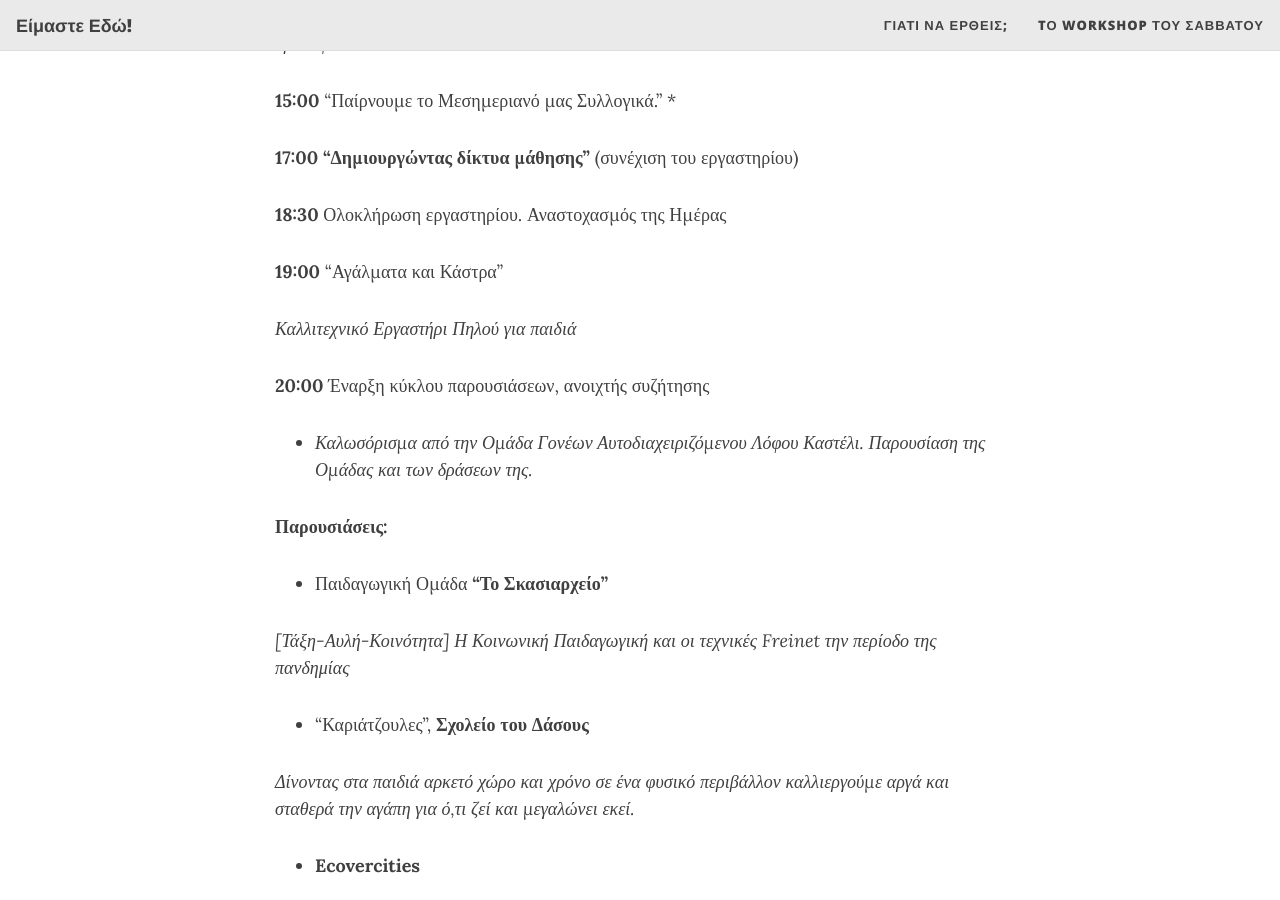
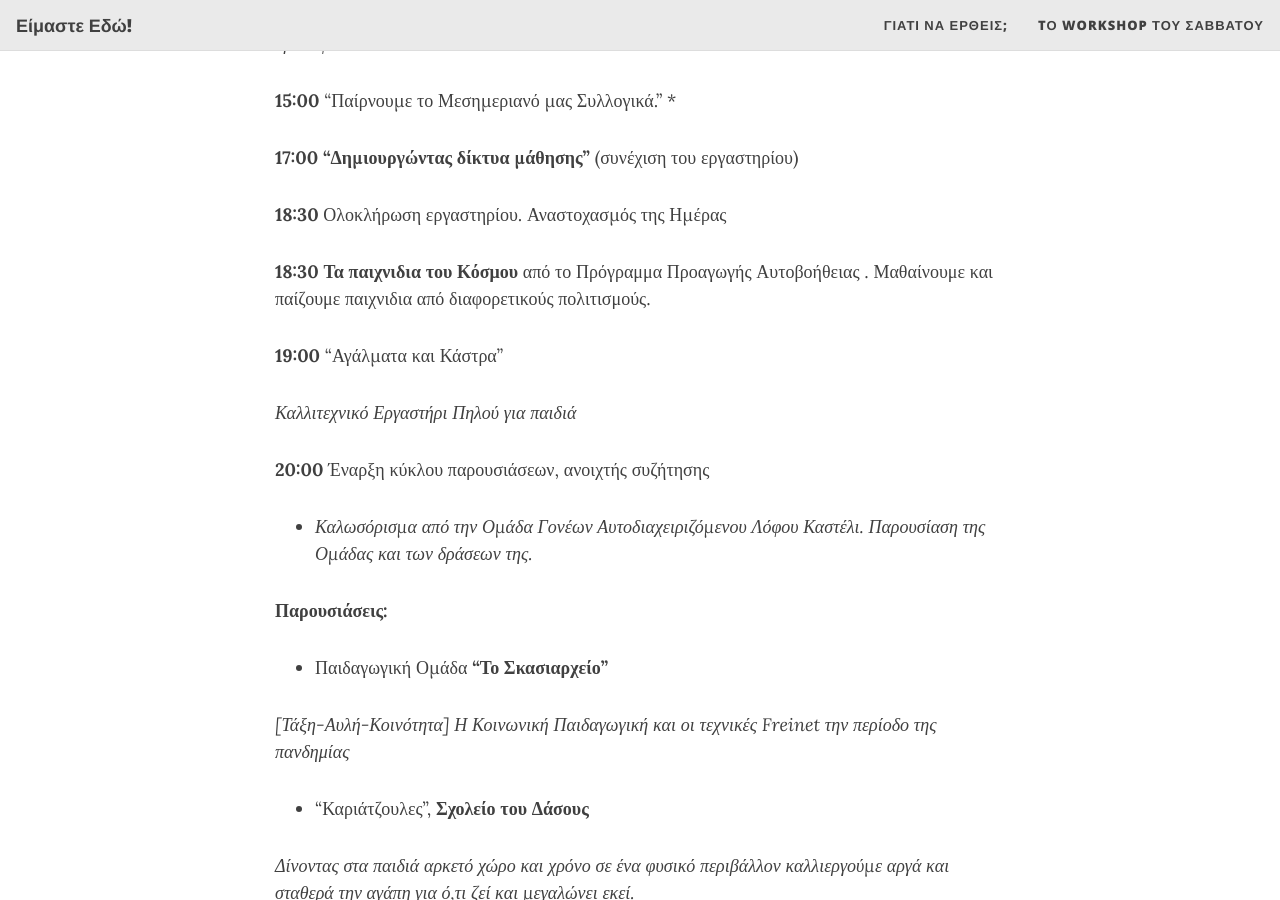
Before and after one commit to Trihmero/sch, a Jekyll site: the page built from _posts/2022-07-01-sch.md, in a window 1280 px wide and 900 px high, scrolled down 1181 px. Built offline with Jekyll 4.4.1, drawn with Linux system fonts in a browser that asks for light colours; nearby versions of some CDN libraries; some of the changed text lies outside the part shown.

Commit message:
Update 2022-07-01-sch.md

```diff
--- a/_posts/2022-07-01-sch.md
+++ b/_posts/2022-07-01-sch.md
@@ -38,6 +38,8 @@ _στις θεµατικές που θα προκύψουν._
 **17:00**  **“Δηµιουργώντας δίκτυα µάθησης”** (συνέχιση του εργαστηρίου)
 
 **18:30** Ολοκλήρωση εργαστηρίου. Αναστοχασµός της Ηµέρας
+
+**18:30** **Τα παιχνιδια του Κόσμου** από το Πρόγραμμα Προαγωγής Αυτοβοήθειας . Μαθαίνουμε και παίζουμε παιχνιδια από διαφορετικούς πολιτισμούς.
 
 **19:00** “Αγάλµατα και Κάστρα”
 
@@ -96,6 +98,8 @@ _τις προηγούµενες µέρες γύρω από την εκπαίδ
 
 _Διαδραστικό εργαστήριο για παιδιά από 4ων ετών στην αίθουσα προβολών της κατάληψης Rosa Nera_
 
+**18:30** **Τα παιχνιδια του Κόσμου** από το Πρόγραμμα Προαγωγής Αυτοβοήθειας . Μαθαίνουμε και παίζουμε παιχνιδια από διαφορετικούς πολιτισμούς.
+
 **19:00** ‘ʼΠαιδιά η Ρόζαʼʼ
 
 _Δραστηριότητα για παιδιά από τη Rosa Nera στη Rosa Nera._
```
